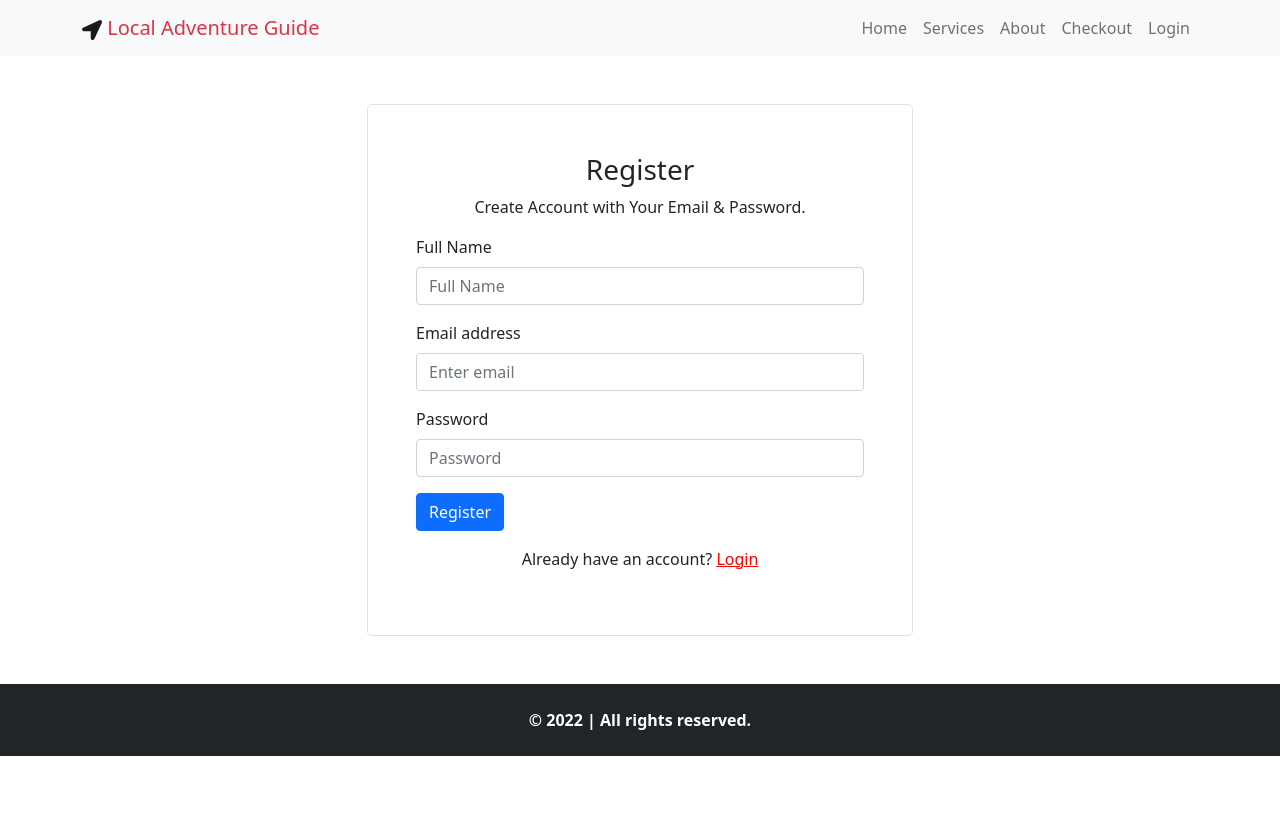
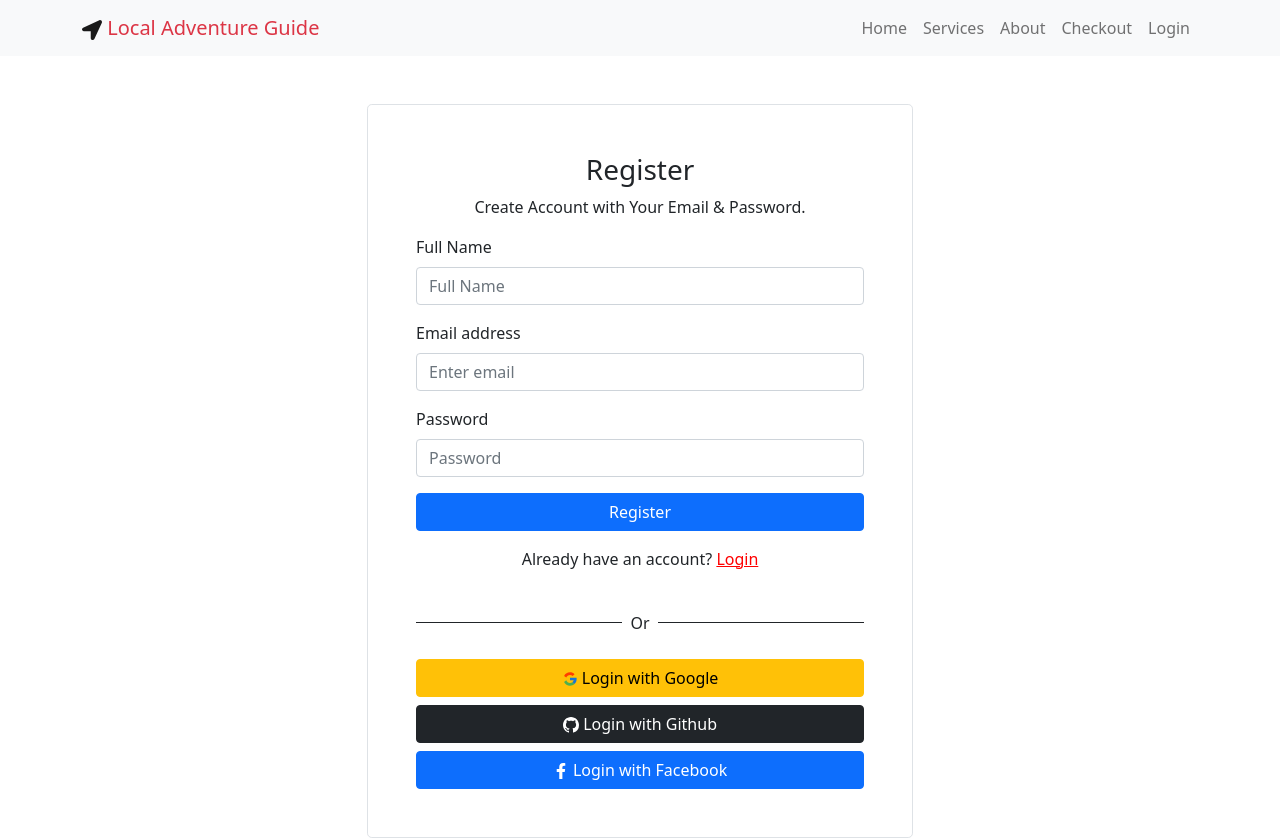
Before and after one commit to ahmmedrasel-dev/local-advanchar-guide, a React (Create React App) app: page /register in a window 1280 px wide. Shown: the top 839 px of the page. Before the commit the page ends 800 px from the top, so only its background shows below. Built offline with nearby package versions, Linux system fonts and the light colour scheme; no server answers.

Commit message:
socail login deploy

```diff
--- a/src/Pages/LoginRegister/Login/Login.js
+++ b/src/Pages/LoginRegister/Login/Login.js
@@ -2,11 +2,13 @@ import React, { useEffect, useState } from 'react';
 import { Button, Col, Container, Form, Row } from 'react-bootstrap';
 import { useNavigate } from 'react-router-dom';
 import auth from '../../../firebase.init';
-import { useSignInWithEmailAndPassword } from 'react-firebase-hooks/auth';
+import { useSignInWithEmailAndPassword, useSignInWithFacebook, useSignInWithGithub } from 'react-firebase-hooks/auth';
 import { ToastContainer, toast } from 'react-toastify';
 import 'react-toastify/dist/ReactToastify.css';
 import { FaFacebookF } from 'react-icons/fa';
 import { FcGoogle } from 'react-icons/fc';
+import { BsGithub } from 'react-icons/bs';
+import { useSignInWithGoogle } from 'react-firebase-hooks/auth';
 
 
 const Login = () => {
@@ -17,6 +19,12 @@ const Login = () => {
     loading,
     hookError,
   ] = useSignInWithEmailAndPassword(auth);
+
+  const [signInWithGoogle, googleUser, googleLoading, googleError] = useSignInWithGoogle(auth);
+  const [signInWithGithub, githubUser, githubLoading, githubError] = useSignInWithGithub(auth)
+
+  const [signInWithFacebook, fbUser, fbLoading, fbError] = useSignInWithFacebook(auth)
+
 
   const navigate = useNavigate();
 
@@ -55,10 +63,26 @@ const Login = () => {
     }
   }
 
-  if (user) {
-    toast.success('Login Successfully.')
+  if (user || googleUser || githubUser || fbUser) {
+    navigate('/home')
   }
 
+  // Login with Google
+  const handleGoogleSignin = () => {
+    signInWithGoogle(loginInfo.email, loginInfo.password)
+  }
+
+  // Login with Github.
+  const handleLoginGithub = () => {
+    signInWithGithub(loginInfo.email, loginInfo.password)
+  }
+
+  // Login with Facebook.
+  const handleSignInFb = () => {
+    signInWithFacebook(loginInfo.email, loginInfo.password)
+  }
+
+  // Sign In With Email And Password.
   const handleSubmit = e => {
     e.preventDefault();
     signInWithEmailAndPassword(loginInfo.email, loginInfo.password)
@@ -72,15 +96,27 @@ const Login = () => {
     if (hookError) {
       toast.error(hookError.message)
     }
+    if (googleError) {
+      toast.error(googleError.message)
+    }
 
-  }, [hookError])
+    if (githubError) {
+      toast.error(githubError.message)
+    }
+
+    if (fbError) {
+      toast.error(fbError.message)
+    }
+
+  }, [hookError, googleError, githubError, fbError])
 
   return (
     <section className='my-5'>
       <Container>
         <Row>
           <Col md={{ span: 6, offset: 3 }}>
-            <Form onSubmit={handleSubmit} className='border p-5 rounded-3'>
+            <div className='border p-5 rounded-3'>
+              <Form onSubmit={handleSubmit}>
                 <div className='text-center'>
                   <h3>Please Login</h3>
                   <p>Login with Your Email & Password.</p>
@@ -103,10 +139,11 @@ const Login = () => {
                   }
                 </Form.Group>
                 <Button variant="primary" type="submit" className='w-100'>
-                Submit
+                  Login
                 </Button>
                 <ToastContainer />
                 <p className='text-center mt-3'>Don't have an account? <span style={{ 'cursor': 'pointer', 'color': 'red' }} onClick={navigateRegister}>Register</span></p>
+              </Form>
 
               <div className='d-flex align-items-center'>
                 <div className='w-50 bg-dark' style={{ height: '1px' }}></div>
@@ -114,19 +151,18 @@ const Login = () => {
                 <div className='w-50 bg-dark' style={{ height: '1px' }}></div>
               </div>
 
-              <Button variant="info" type="submit" className='w-100'>
-                Login with Google
+              <Button onClick={handleGoogleSignin} variant="warning" type="submit" className='w-100'>
+                <FcGoogle /> Login with Google
               </Button>
 
-              <Button variant="warning" type="submit" className='w-100 my-2'>
-                <FcGoogle /> Login with Github
+              <Button onClick={handleLoginGithub} variant="dark" type="submit" className='w-100 my-2'>
+                <BsGithub /> Login with Github
               </Button>
 
-              <Button variant="primary" type="submit" className='w-100'>
+              <Button variant="primary" type="submit" onClick={handleSignInFb} className='w-100'>
                 <FaFacebookF /> Login with Facebook
               </Button>
-
-            </Form>
+            </div>
           </Col>
         </Row>
       </Container>
--- a/src/Pages/LoginRegister/Register/Register.js
+++ b/src/Pages/LoginRegister/Register/Register.js
@@ -1,10 +1,13 @@
 import React, { useEffect, useState } from 'react';
 import { Button, Col, Container, Form, Row } from 'react-bootstrap';
 import { Link, useNavigate } from 'react-router-dom';
-import { useCreateUserWithEmailAndPassword } from 'react-firebase-hooks/auth';
+import { useCreateUserWithEmailAndPassword, useSignInWithFacebook, useSignInWithGithub, useSignInWithGoogle } from 'react-firebase-hooks/auth';
 import auth from '../../../firebase.init';
 import { ToastContainer, toast } from 'react-toastify';
 import 'react-toastify/dist/ReactToastify.css';
+import { FcGoogle } from 'react-icons/fc';
+import { FaFacebookF } from 'react-icons/fa';
+import { BsGithub } from 'react-icons/bs';
 
 const Register = () => {
   const navigate = useNavigate()
@@ -16,6 +19,11 @@ const Register = () => {
   ] = useCreateUserWithEmailAndPassword(auth, {
     sendEmailVerification: true
   });
+
+  const [signInWithGoogle, googleUser, googleLoading, googleError] = useSignInWithGoogle(auth);
+  const [signInWithGithub, githubUser, githubLoading, githubError] = useSignInWithGithub(auth)
+
+  const [signInWithFacebook, fbUser, fbLoading, fbError] = useSignInWithFacebook(auth)
 
   const [registerInfo, setRegisterInfo] = useState({
     name: '',
@@ -43,6 +51,22 @@ const Register = () => {
     }
   }
 
+  // Login with Google
+  const handleGoogleSignin = () => {
+    signInWithGoogle(registerInfo.email, registerInfo.password)
+  }
+
+  // Login with Github.
+  const handleLoginGithub = () => {
+    signInWithGithub(registerInfo.email, registerInfo.password)
+  }
+
+  // Login with Facebook.
+  const handleSignInFb = () => {
+    signInWithFacebook(registerInfo.email, registerInfo.password)
+  }
+
+
   const handlePassword = e => {
     const regex = /.{6,}/;
     const validPassword = regex.test(e.target.value);
@@ -57,7 +81,7 @@ const Register = () => {
 
 
   // After Successfully Register User Redirect to Home.
-  if (user) {
+  if (user || googleUser || githubUser || fbUser) {
     navigate('/home')
     toast.success('User Created Successfully.')
   }
@@ -76,16 +100,29 @@ const Register = () => {
 
   useEffect(() => {
     if (hookError) {
-      toast.error(hookError?.message)
+      toast.error(hookError.message)
     }
-  }, [hookError])
+    if (googleError) {
+      toast.error(googleError.message)
+    }
+
+    if (githubError) {
+      toast.error(githubError.message)
+    }
+
+    if (fbError) {
+      toast.error(fbError.message)
+    }
+
+  }, [hookError, googleError, githubError, fbError])
 
   return (
     <section className='my-5'>
       <Container>
         <Row>
           <Col md={{ span: 6, offset: 3 }}>
-            <Form onSubmit={handleSubmitForm} className='border p-5 rounded-3'>
+            <div className='border p-5 rounded-3'>
+              <Form onSubmit={handleSubmitForm}>
                 <div className='text-center'>
                   <h3>Register</h3>
                   <p>Create Account with Your Email & Password.</p>
@@ -120,14 +157,32 @@ const Register = () => {
                   }
                 </Form.Group>
 
-              <Button variant="primary" type="submit">
+                <Button variant="primary" type="submit" className='w-100'>
                   Register
                 </Button>
 
                 <p className='text-center mt-3'>Already have an account? <Link style={{ 'cursor': 'pointer', 'color': 'red' }} to='/login'>Login</Link></p>
               </Form>
 
+              <div className='d-flex align-items-center'>
+                <div className='w-50 bg-dark' style={{ height: '1px' }}></div>
+                <p className='p-2 mt-3'>Or</p>
+                <div className='w-50 bg-dark' style={{ height: '1px' }}></div>
+              </div>
 
+              <Button onClick={handleGoogleSignin} variant="warning" type="submit" className='w-100'>
+                <FcGoogle /> Login with Google
+              </Button>
+
+              <Button onClick={handleLoginGithub} variant="dark" type="submit" className='w-100 my-2'>
+                <BsGithub /> Login with Github
+              </Button>
+
+              <Button variant="primary" type="submit" onClick={handleSignInFb} className='w-100'>
+                <FaFacebookF /> Login with Facebook
+              </Button>
+
+            </div>
           </Col>
         </Row>
 
```
Lines whose indentation alone changed are shown as unchanged.
